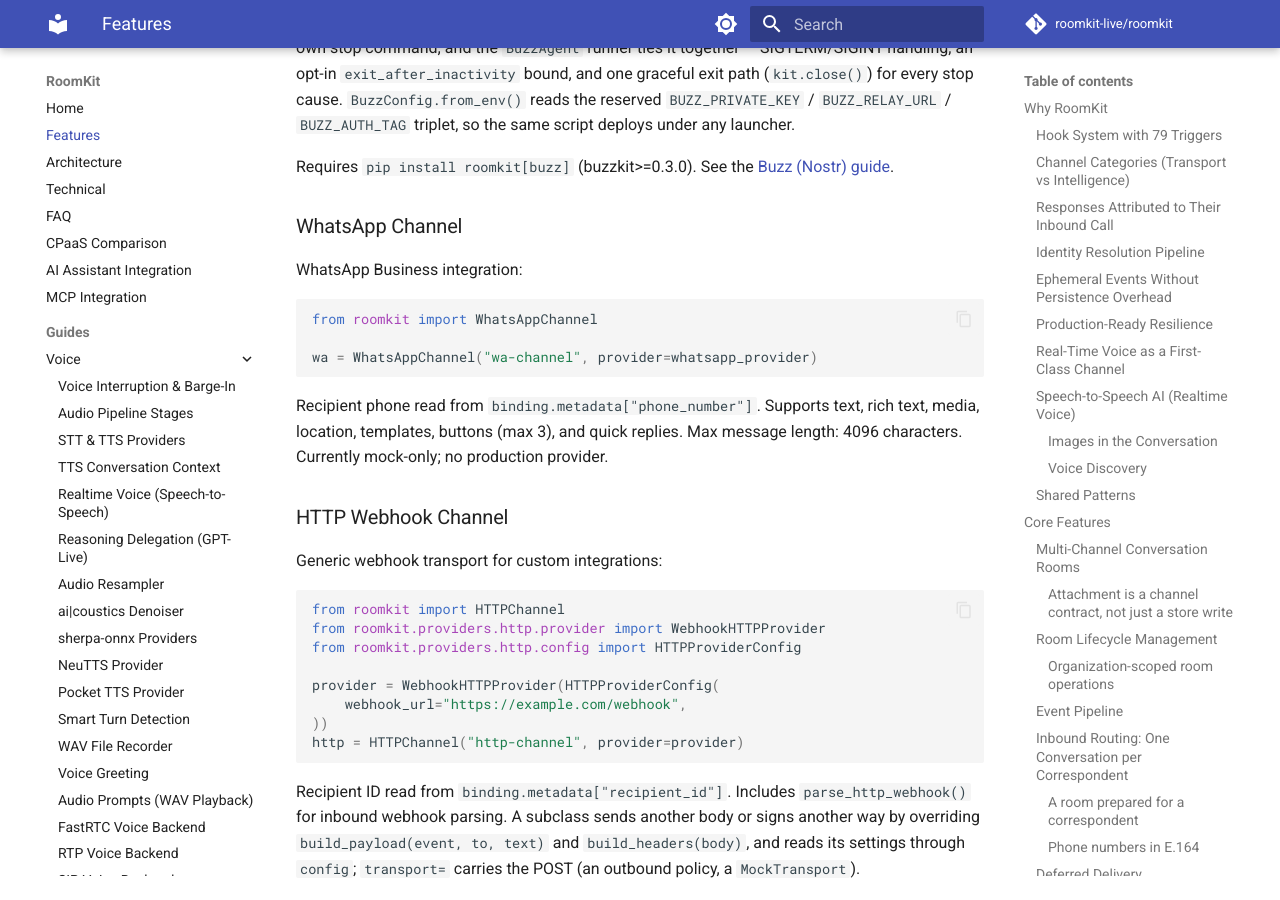
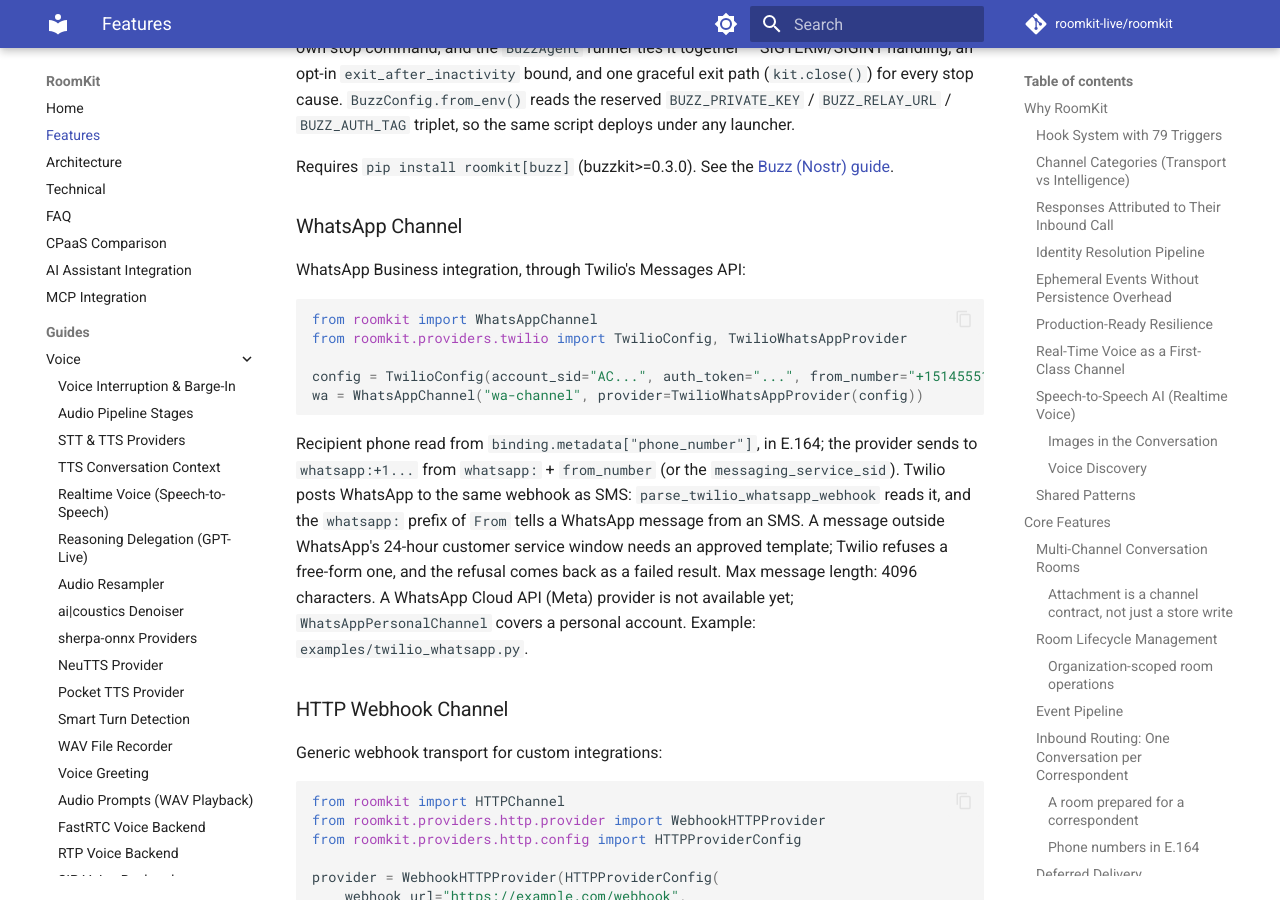
Before and after one commit to roomkit-live/roomkit-docs, an MkDocs documentation site: the page built from docs/features.md, in a window 1280 px wide and 900 px high, scrolled down 70870 px. Built offline with MkDocs 1.6.1 and Material for MkDocs 9.7.7, drawn with Linux system fonts in a browser that asks for light colours; comment, search, counter and statistics services are not loaded; some of the changed text lies outside the part shown.

Commit message:
docs(providers): WhatsApp through Twilio's Messages API (RMK-649)

````diff
--- a/docs/features.md
+++ b/docs/features.md
@@ -2482,15 +2482,26 @@ Requires `pip install roomkit[buzz]` (buzzkit>=0.3.0). See the
 
 ### WhatsApp Channel
 
-WhatsApp Business integration:
+WhatsApp Business integration, through Twilio's Messages API:
 
 ```python
 from roomkit import WhatsAppChannel
-
-wa = WhatsAppChannel("wa-channel", provider=whatsapp_provider)
-```
-
-Recipient phone read from `binding.metadata["phone_number"]`. Supports text, rich text, media, location, templates, buttons (max 3), and quick replies. Max message length: 4096 characters. Currently mock-only; no production provider.
+from roomkit.providers.twilio import TwilioConfig, TwilioWhatsAppProvider
+
+config = TwilioConfig(account_sid="AC...", auth_token="...", from_number="+15145551234")
+wa = WhatsAppChannel("wa-channel", provider=TwilioWhatsAppProvider(config))
+```
+
+Recipient phone read from `binding.metadata["phone_number"]`, in E.164; the
+provider sends to `whatsapp:+1...` from `whatsapp:` + `from_number` (or the
+`messaging_service_sid`). Twilio posts WhatsApp to the same webhook as SMS:
+`parse_twilio_whatsapp_webhook` reads it, and the `whatsapp:` prefix of `From`
+tells a WhatsApp message from an SMS. A message outside WhatsApp's 24-hour
+customer service window needs an approved template; Twilio refuses a free-form
+one, and the refusal comes back as a failed result. Max message length: 4096
+characters. A WhatsApp Cloud API (Meta) provider is not available yet;
+`WhatsAppPersonalChannel` covers a personal account. Example:
+`examples/twilio_whatsapp.py`.
 
 ### HTTP Webhook Channel
 
````
